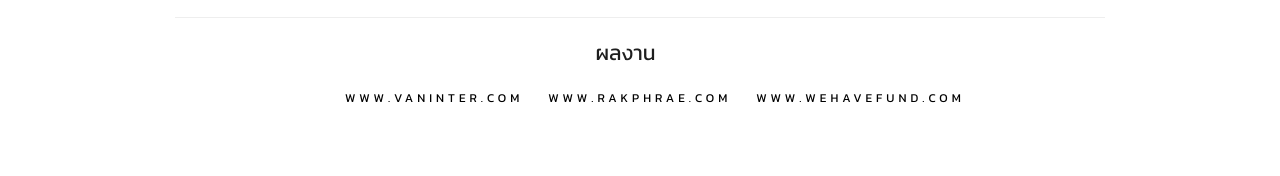
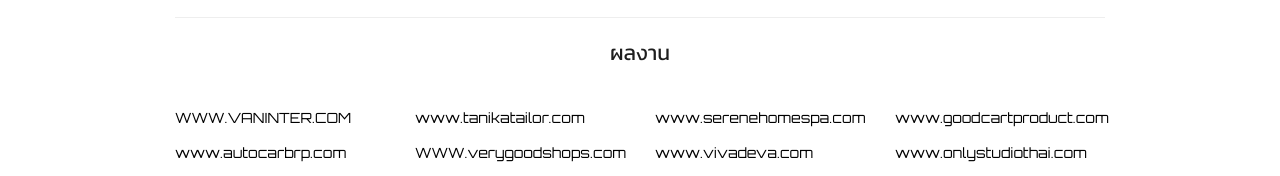
Before and after one commit to ATSADET/Atsadet.io, a plain HTML site: page index.html in a window 1280 px wide. Shown: the part 624-800 px from the top of the page. Drawn offline with nearby package versions, Linux system fonts and the light colour scheme.

Commit message:
Update index.html

```diff
--- a/index.html
+++ b/index.html
@@ -552,7 +552,7 @@ h1 {
     -webkit-background-clip: text;
     -webkit-text-fill-color: transparent;
     text-align: center;
-    width: 126px;
+
 }
 
 .top_po {
@@ -818,17 +818,75 @@ display: none;
                 </div>
             </div>
             <hr>
-            <div class="col-sm-offset-5 col-sm-6 set-text_po">ผลงาน </div>
-            <div class=" col-md-offset-2 col-md-9 col-sm-12 ">
+
+<style >
+    .pt{
+
+    margin-bottom: 15px;
+
+    }
+    a {
+    color: #000000 !important;
+    text-decoration: none;
+}
+</style>
+
+            <div class="row">
+                  <div class=" set-text_po">ผลงาน </div>
+                  <br><br>
+
+                <div class="col-sm-3 pt">
+                    <a href="http://www.vaninter.com/" target="_blank">WWW.VANINTER.COM </a>
+                </div>
+                <div class="col-sm-3 pt">
+                    <a href="http://www.tanikatailor.com/" target="_blank">www.tanikatailor.com </a>
+                </div>
+                <div class="col-sm-3 pt">
+                    <a href="http://www.serenehomespa.com/" target="_blank">www.serenehomespa.com </a>
+
+                </div>
+
+                <div class="col-sm-3 pt">
+                    <a href="http://www.goodcartproduct.com/" target="_blank">www.goodcartproduct.com </a>
+                </div>
+                <div class="col-sm-3 pt">
+                    <a href="http://www.autocarbrp.com/" target="_blank">www.autocarbrp.com </a>
+                </div>
+                <div class="col-sm-3 pt">
+                    <a href="https://verygoodshops.com/" target="_blank">WWW.verygoodshops.com </a>
+
+                </div>
+                <div class="col-sm-3 pt">
+                    <a href="http://vivadeva.com/" target="_blank">www.vivadeva.com </a>
+                </div>
+                <div class="col-sm-3 pt">
+                    <a href="http://www.onlystudiothai.com/en/" target="_blank">www.onlystudiothai.com </a>
+
+                </div>
+
+
+            </div>
+
+
+            <!-- <div class=" col-md-offset-2 col-md-9 col-sm-12 ">
                 <br>
+
+                <div>
+                    <span>   <a href="http://www.vaninter.com/" target="_blank">WWW.VANINTER.COM </a></span>
+                    <span>   <a href="http://www.vaninter.com/" target="_blank">WWW.VANINTER.COM </a></span>
+                    <span>   <a href="http://www.vaninter.com/" target="_blank">WWW.VANINTER.COM </a></span>
+
+                </div>
+                 <div>
+                    <span>   <a href="http://www.vaninter.com/" target="_blank">WWW.VANINTER.COM</a></span>
+                    <span>   <a href="http://www.vaninter.com/" target="_blank">WWW.VANINTER.COM</a></span>
+                    <span>   <a href="http://www.vaninter.com/" target="_blank">WWW.VANINTER.COM</a></span>
+
+                </div>
                 <li class="j">
-                    <a href="http://www.vaninter.com/" target="_blank">WWW.VANINTER.COM</a>
-                    -
-                        <a href="http://www.rakphrae.com/" target="_blank">WWW.RAKPHRAE.COM</a>
-                        -
-                            <a href="http://www.wehavefund.com/" target="_blank">WWW.WEHAVEFUND.COM</a>
+
                 </li>
-            </div>
+            </div> -->
         </div>
     </div>
     <div id="Portfolio" class="container">
```
